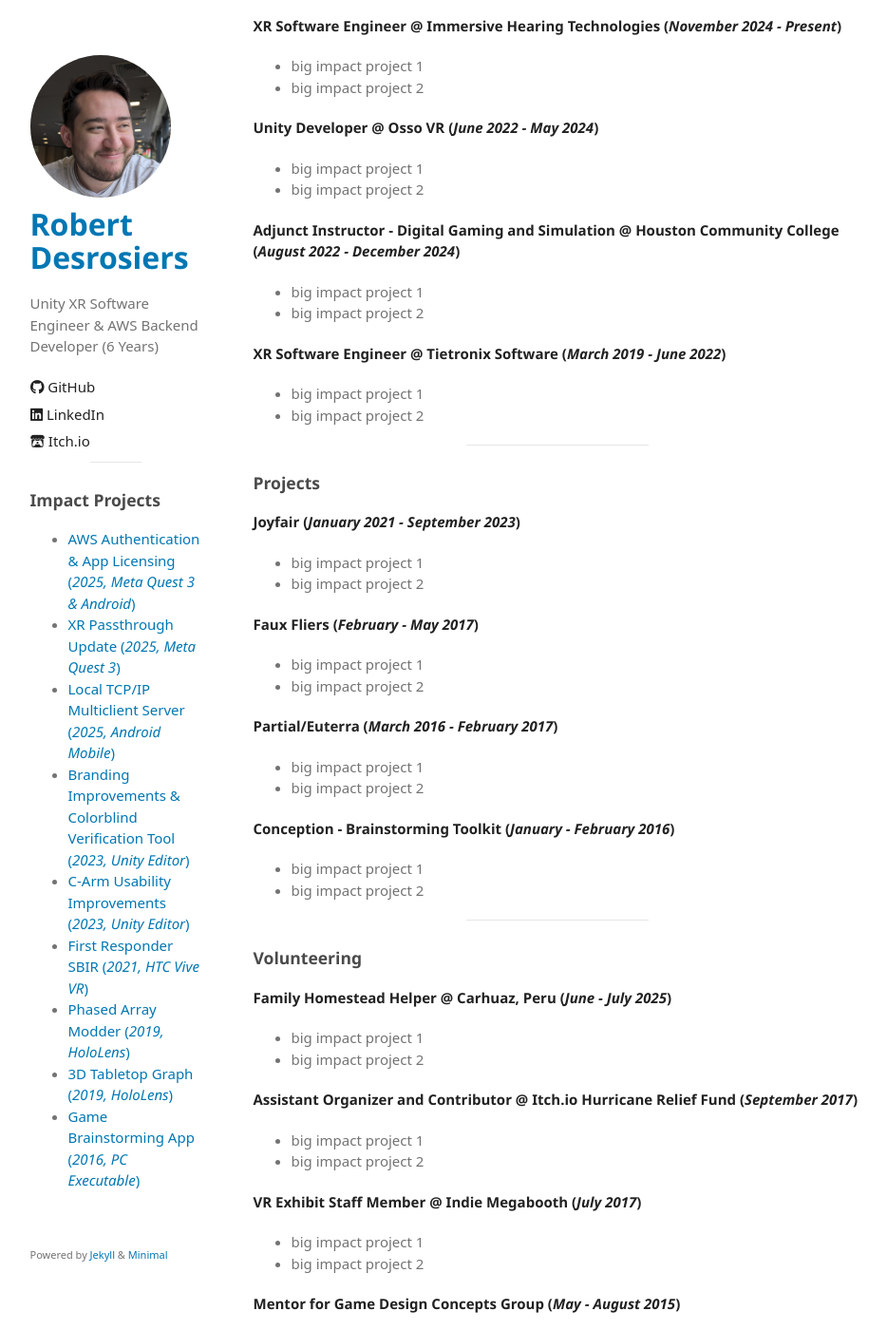
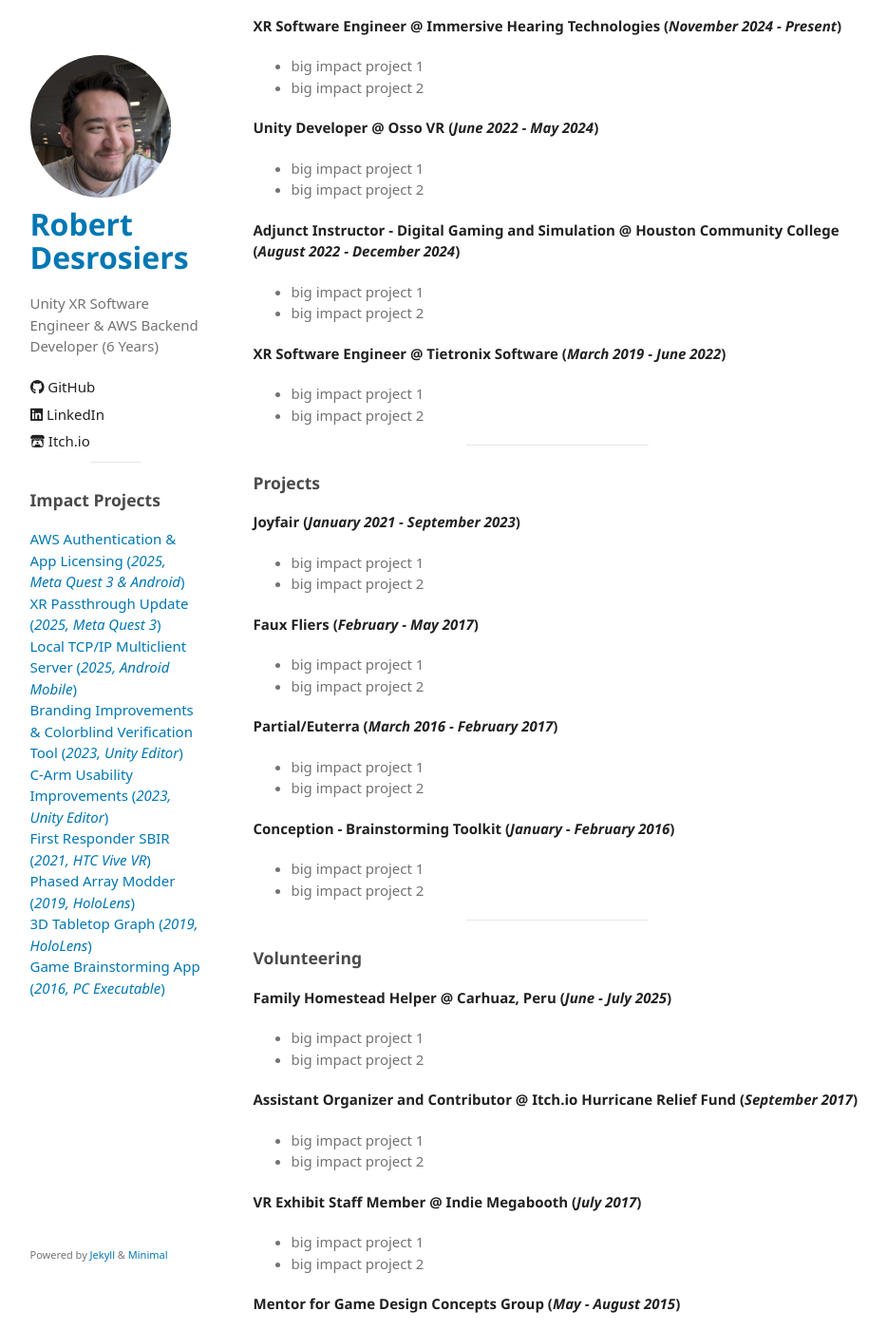
Before and after one commit to robertdrsj/robertdrsj.github.io, a Jekyll site: the page built from README.md, in a window 1280 px wide and 1400 px high, scrolled down 302 px. Shown: the whole window at 95% size, without its empty margins (171-1105 px from the left). Built offline with Jekyll 4.4.1, drawn with Linux system fonts in a browser that asks for light colours; some web fonts are replaced; our own code applies the rules of GitHub Pages for plain Markdown files.

Commit message:
Sidebar project formatting change

```diff
--- a/_includes/sidebar.html
+++ b/_includes/sidebar.html
@@ -20,15 +20,23 @@
       Impact Projects
     </h3>
   </header>
-  <ul class="impact-projects">
-    <li><a href="https://robertdrsj.github.io/docs/tools/2025_tools_awsbackend_TODO" rel="author"></i>AWS Authentication & App Licensing (<i>2025, Meta Quest 3 & Android</i>)</a></li>
-    <li><a href="https://robertdrsj.github.io/docs/xrdev/2025_xr_bootsdemopassthroughmr_TODO" rel="author"></i>XR Passthrough Update (<i>2025, Meta Quest 3</i>)</a></li>
-    <li><a href="https://robertdrsj.github.io/docs/tools/2025_tools_multiclienttcpserver_TODO" rel="author"></i>Local TCP/IP Multiclient Server (<i>2025, Android Mobile</i>)</a></li>
-    <li><a href="https://robertdrsj.github.io/docs/xrdev/2023_tools_colorpaletteui_TODO" rel="author"></i>Branding Improvements & Colorblind Verification Tool (<i>2023, Unity Editor</i>)</a></li>
-    <li><a href="https://robertdrsj.github.io/docs/xrdev/2023_tools_carmui_TODO" rel="author"></i>C-Arm Usability Improvements (<i>2023, Unity Editor</i>)</a></li>
-    <li><a href="https://robertdrsj.github.io/docs/xrdev/2021_xr_firstrespondervr_TODO" rel="author"></i>First Responder SBIR (<i>2021, HTC Vive VR</i>)</a></li>
-    <li><a href="https://robertdrsj.github.io/docs/xrdev/2019_xr_phasedarraymr" rel="author"></i>Phased Array Modder (<i>2019, HoloLens</i>)</a></li>
-    <li><a href="https://robertdrsj.github.io/docs/xrdev/2019_xr_tablegraphmr" rel="author"></i>3D Tabletop Graph (<i>2019, HoloLens</i>)</a></li>
-    <li><a href="https://robertdrsj.github.io/docs/appdev/2016_app_conception" rel="author"></i>Game Brainstorming App (<i>2016, PC Executable</i>)</a></li>
-  </ul>
+  <div class="impact-projects">
+    <a href="https://robertdrsj.github.io/docs/tools/2025_tools_awsbackend_TODO" rel="author"></i>AWS Authentication & App Licensing (<i>2025, Meta Quest 3 & Android</i>)</a>
+    <br />
+    <a href="https://robertdrsj.github.io/docs/xrdev/2025_xr_bootsdemopassthroughmr_TODO" rel="author"></i>XR Passthrough Update (<i>2025, Meta Quest 3</i>)</a>
+    <br />
+    <a href="https://robertdrsj.github.io/docs/tools/2025_tools_multiclienttcpserver_TODO" rel="author"></i>Local TCP/IP Multiclient Server (<i>2025, Android Mobile</i>)</a>
+    <br />
+    <a href="https://robertdrsj.github.io/docs/xrdev/2023_tools_colorpaletteui_TODO" rel="author"></i>Branding Improvements & Colorblind Verification Tool (<i>2023, Unity Editor</i>)</a>
+    <br />
+    <a href="https://robertdrsj.github.io/docs/xrdev/2023_tools_carmui_TODO" rel="author"></i>C-Arm Usability Improvements (<i>2023, Unity Editor</i>)</a>
+    <br />
+    <a href="https://robertdrsj.github.io/docs/xrdev/2021_xr_firstrespondervr_TODO" rel="author"></i>First Responder SBIR (<i>2021, HTC Vive VR</i>)</a>
+    <br />
+    <a href="https://robertdrsj.github.io/docs/xrdev/2019_xr_phasedarraymr" rel="author"></i>Phased Array Modder (<i>2019, HoloLens</i>)</a>
+    <br />
+    <a href="https://robertdrsj.github.io/docs/xrdev/2019_xr_tablegraphmr" rel="author"></i>3D Tabletop Graph (<i>2019, HoloLens</i>)</a>
+    <br />
+    <a href="https://robertdrsj.github.io/docs/appdev/2016_app_conception" rel="author"></i>Game Brainstorming App (<i>2016, PC Executable</i>)</a>
+  </div>
 </div>
--- a/assets/css/style.scss
+++ b/assets/css/style.scss
@@ -24,7 +24,7 @@
   bottom: 0;
   left: 0;
   right: 0;
-  background: rgba(0, 0, 0, 0.7);
+  background: rgba(0, 11, 32, 0.7);
   transition: opacity 500ms;
   visibility: hidden;
   opacity: 0;
```
